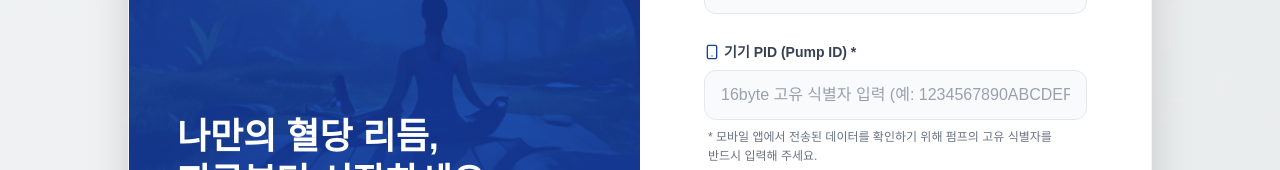
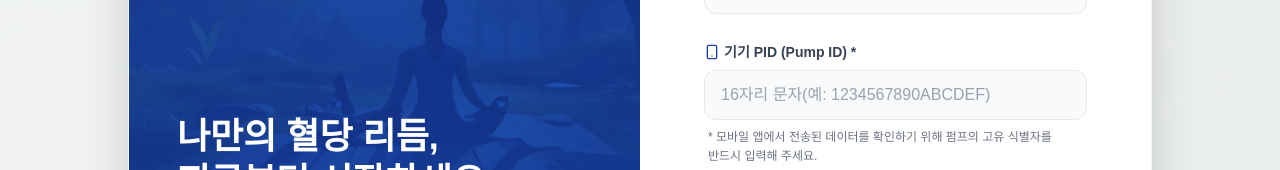
Before and after one commit to hurient-ops/healus-web, a React (Vite) app: page /signup in a window 1280 px wide. Shown: the part 436-606 px from the top of the page. Built offline with nearby package versions, Linux system fonts and the light colour scheme; no server answers; a web font is replaced by a local one.

Commit message:
Enforce exactly 16 characters for pump_id

```diff
--- a/src/pages/Signup.tsx
+++ b/src/pages/Signup.tsx
@@ -30,6 +30,10 @@ export default function Signup() {
     setErrorMsg('');
 
     try {
+      if (formData.pump_id.length !== 16) {
+        throw new Error("기기 PID(Pump ID)는 반드시 16자리 문자여야 합니다.");
+      }
+
       // 1. Supabase Auth 계정 생성
       const { data: authData, error: authError } = await supabase.auth.signUp({
         email: formData.email.trim(),
@@ -213,10 +217,12 @@ export default function Signup() {
                 type="text"
                 name="pump_id"
                 required
+                maxLength={16}
+                minLength={16}
                 value={formData.pump_id}
                 onChange={handleInputChange}
                 className="w-full px-4 py-3 bg-gray-50 border border-gray-200 rounded-xl focus:outline-none focus:border-[#17409c] focus:ring-1 focus:ring-[#17409c] transition-all text-gray-700 font-medium placeholder-gray-400"
-                placeholder="16byte 고유 식별자 입력 (예: 1234567890ABCDEF)"
+                placeholder="16자리 문자(예: 1234567890ABCDEF)"
               />
               <p className="text-xs text-gray-500 mt-2 ml-1 leading-relaxed break-keep">
                 * 모바일 앱에서 전송된 데이터를 확인하기 위해 펌프의 고유 식별자를 반드시 입력해 주세요.<br/>
```
